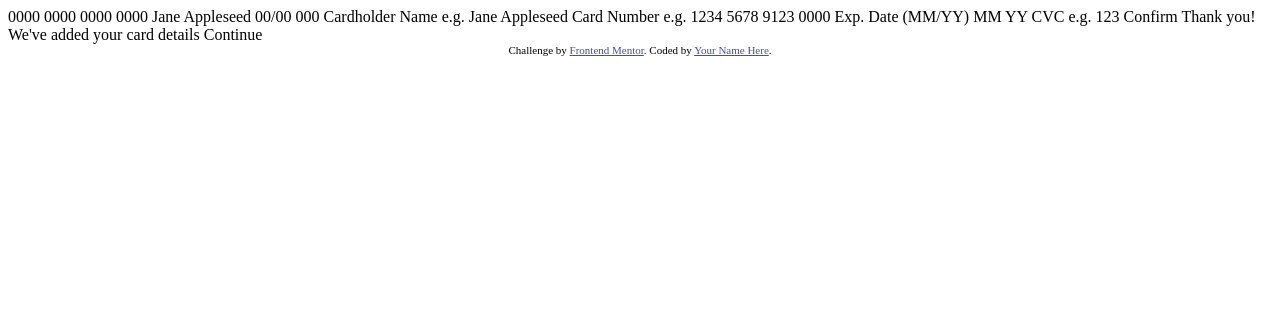
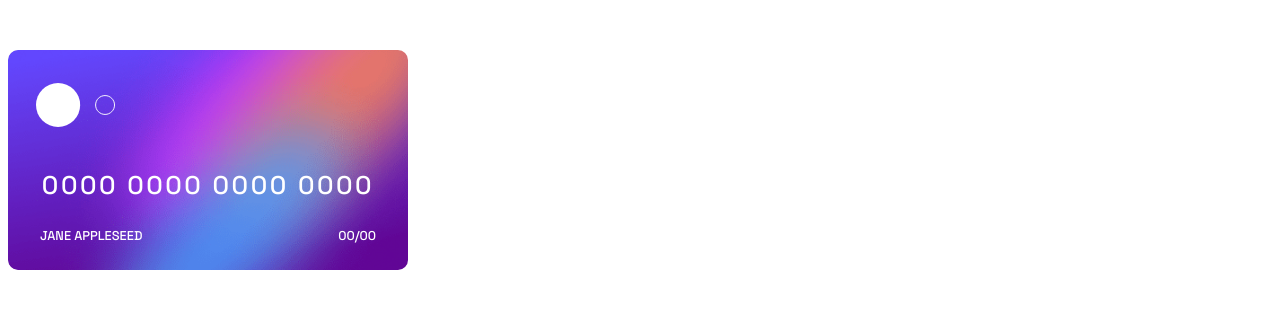
Before and after one commit to Ekin-shieh/interactive-card-details-form, a plain HTML site: page index.html in a window 1280 px wide. Drawn offline with Linux system fonts and the light colour scheme.

Commit message:
make the front of the bg-card

```diff
--- a/index.html
+++ b/index.html
@@ -2,50 +2,20 @@
 <html lang="en">
 <head>
   <meta charset="UTF-8">
-  <meta name="viewport" content="width=device-width, initial-scale=1.0"> <!-- displays site properly based on user's device -->
-
-  <link rel="icon" type="image/png" sizes="32x32" href="./images/favicon-32x32.png">
-
+  <meta name="viewport" content="width=device-width, initial-scale=1.0">
+  <link rel="icon" type="image/png" sizes="32x32" href="/images/favicon-32x32.png">
+  <link rel="stylesheet" href="/style/bg-card.css">
+  <link rel="stylesheet" href="/style/body.css">
   <title>Frontend Mentor | Interactive card details form</title>
-
-  <!-- Feel free to remove these styles or customise in your own stylesheet 👍 -->
-  <style>
-    .attribution { font-size: 11px; text-align: center; }
-    .attribution a { color: hsl(228, 45%, 44%); }
-  </style>
 </head>
 <body>
-
-  0000 0000 0000 0000
-  Jane Appleseed
-  00/00
-
-  000
-
-  Cardholder Name
-  e.g. Jane Appleseed
-
-  Card Number
-  e.g. 1234 5678 9123 0000
-
-  Exp. Date (MM/YY)
-  MM
-  YY
-
-  CVC
-  e.g. 123
-
-  Confirm
-
-  <!-- Completed state start -->
-
-  Thank you!
-  We've added your card details
-  Continue
-
-  <div class="attribution">
-    Challenge by <a href="https://www.frontendmentor.io?ref=challenge" target="_blank">Frontend Mentor</a>.
-    Coded by <a href="#">Your Name Here</a>.
+  <div class="card-front">
+    <img src="/images/card-logo.svg">
+    <div class="card-num">0000 0000 0000 0000</div>
+    <div class="bottom-info">
+      <div>JANE APPLESEED</div>
+      <div>00/00</div>
+    </div>
   </div>
 </body>
 </html>
--- /dev/null
+++ b/style/bg-card.css
@@ -0,0 +1,27 @@
+.card-front {
+    width: 400px;
+    height: 220px;
+    border-radius: 10px;
+    background-image: url('/images/bg-card-front.png');
+    background-size: cover;
+    color: hsl(0, 100%, 100%);
+
+    img{
+        margin: 3% 0 8% 3%;
+        height: 20%;
+    }
+
+    .card-num {
+        text-align: center;
+        font-size: 1.6em;
+        letter-spacing: 0.1em;
+        line-height: 0;
+    }
+
+    .bottom-info {
+        padding: 0 8% 0 8%;
+        display: flex;
+        justify-content: space-between;
+        font-size: 0.8em;
+    }
+}
--- /dev/null
+++ b/style/body.css
@@ -0,0 +1,21 @@
+@import url('https://fonts.googleapis.com/css2?family=Space+Grotesk:wght@500&display=swap');
+
+body {
+    font-family: 'Space Grotesk', sans-serif;
+    font-weight: 500;
+    white-space: pre-wrap;
+}
+
+@media screen and (max-width: 768px) {
+  body {
+    font-family: 'Space Grotesk', sans-serif;
+    font-weight: 500;
+  }
+}
+
+@media screen and (max-width: 480px) {
+  body {
+    font-family: 'Space Grotesk', sans-serif;
+    font-weight: 500;
+  }
+}
```
